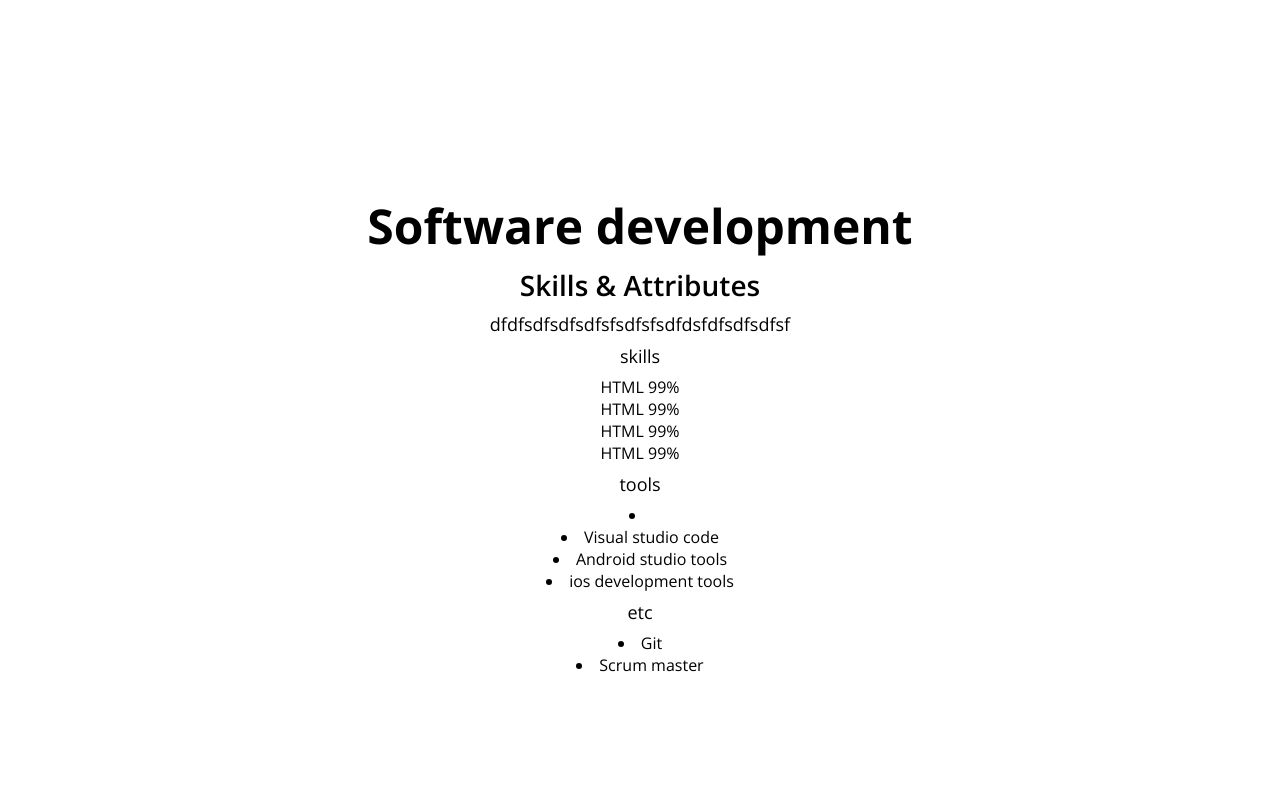
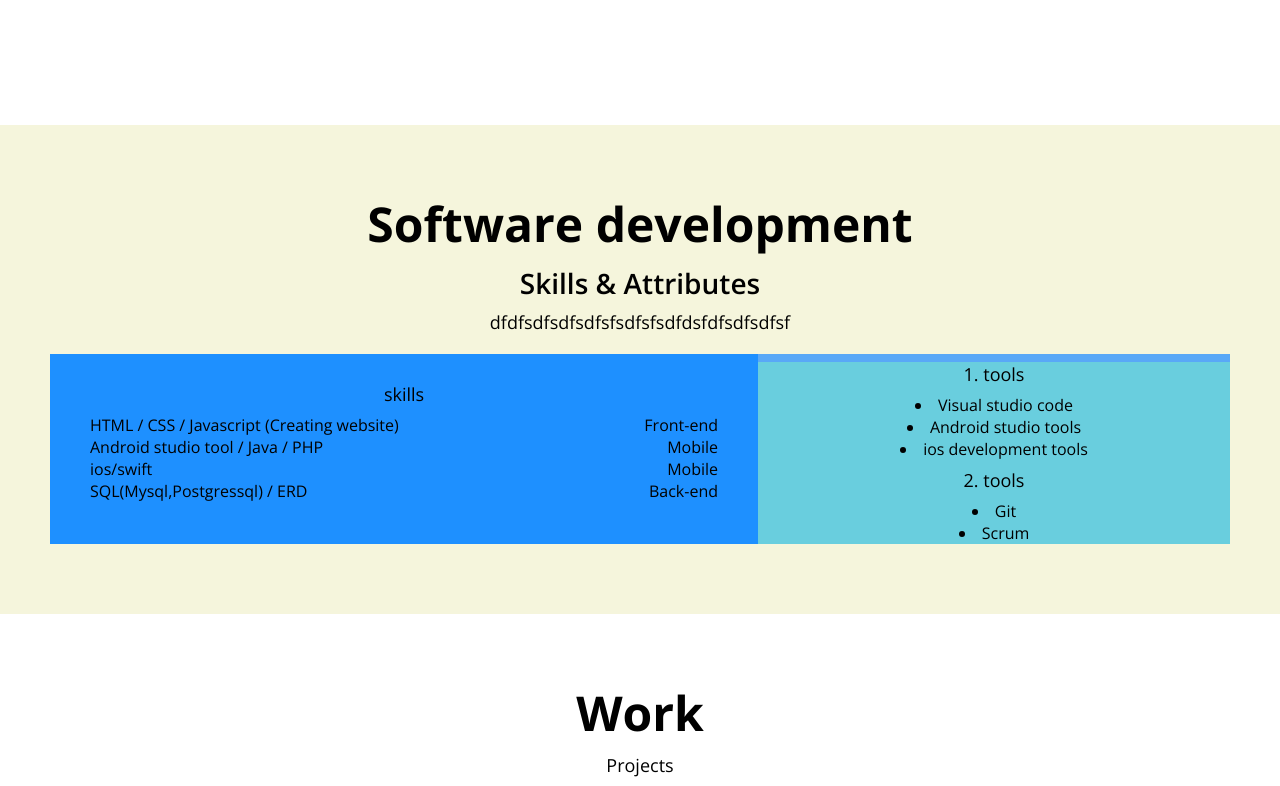
Before and after one commit to JuhyungSon/portfolio, a plain HTML site: page index.html in a window 1280 px wide. Shown: the part 1391-2177 px from the top of the page. Drawn offline with nearby package versions, Linux system fonts and the light colour scheme.

Commit message:
css:skills

```diff
--- a/index.html
+++ b/index.html
@@ -43,11 +43,11 @@
         <button class="home__contact">contact Leader</button>
     </section>
     <!-- about -->
-    <section id="About" class="section">
+    <section id="About" class="section section__container">
         <h1>About Tino Soft</h1>
-        <p> Tino soft is a software development satrt up society in UTS,Australia. </br>Tino soft is consist of UTS students. we support for new studnet in UTS:Bachelo of science in information technology. Even though you are not FEIT students, you can join
-            us. Moreover, anyone can join us from other school and ordinary person. we will work for creating software development. we will teach to participatints for making portfolio. If you are new student, we have 2st students in UTS. They will provide
-            mentoring programme. we have HD students for each subjects. you can get huge tips from them. we are going to study together for 알고리즘,자료구조,개발,코딩 테스트 in group study. </p>
+        <p> Tino soft is a software development satrt up society in UTS, Australia. </br>Tino soft is consist of UTS students. we support for new studnet in UTS:Bachelor of science in information technology. Even though you are not FEIT students, you can
+            join us. Moreover, anyone can join us from other school and ordinary person. we will work for creating software development. we will teach to participatints for making portfolio. If you are new student, we have 2st students in UTS. They will
+            provide mentoring programme. we have HD students for each subjects. you can get huge tips from them. we are going to study together for Algorithm, Data Structure, Software Development, Coding Test in group study. </p>
         <div class="about__majors">
             <div class="major">
                 <div class="major__icon">
@@ -83,7 +83,8 @@
 
     </section>
     <!-- skills -->
-    <section id="Software development" class="section">
+    <section id="Softwaredevelopment" class="section">
+        <div class="section__container">
             <h1>Software development</h1>
             <h2>Skills & Attributes</h2>
             <p>dfdfsdfsdfsdfsfsdfsfsdfdsfdfsdfsdfsf</p>
@@ -92,8 +93,8 @@
                     <h3 class="skillset__title">skills</h3>
                     <div class="skill">
                         <div class="skill__description">
-                        <span>HTML</span>
-                        <span>99%</span>
+                            <span>HTML / CSS / Javascript (Creating website)</span>
+                            <span>Front-end</span>
                         </div>
                         <div class="skill__bar">
                             <div class="skill__value"></div>
@@ -101,8 +102,8 @@
                     </div>
                     <div class="skill">
                         <div class="skill__description">
-                        <span>HTML</span>
-                        <span>99%</span>
+                            <span>Android studio tool / Java / PHP </span>
+                            <span>Mobile</span>
                         </div>
                         <div class="skill__bar">
                             <div class="skill__value"></div>
@@ -110,8 +111,8 @@
                     </div>
                     <div class="skill">
                         <div class="skill__description">
-                        <span>HTML</span>
-                        <span>99%</span>
+                            <span>ios/swift</span>
+                            <span>Mobile</span>
                         </div>
                         <div class="skill__bar">
                             <div class="skill__value"></div>
@@ -119,8 +120,8 @@
                     </div>
                     <div class="skill">
                         <div class="skill__description">
-                        <span>HTML</span>
-                        <span>99%</span>
+                            <span>SQL(Mysql,Postgressql) / ERD</span>
+                            <span>Back-end</span>
                         </div>
                         <div class="skill__bar">
                             <div class="skill__value"></div>
@@ -129,25 +130,25 @@
                 </div>
                 <div class="skillset__right">
                     <div class="tools">
-                    <h3 class="skillset__title">tools</h3>
+                        <h3 class="skillset__title">1. tools</h3>
                         <div class="tools__list">
-                        <li><span></span></li>
+
                             <li><span>Visual studio code</span></li>
                             <li><span>Android studio tools</span></li>
                             <li><span>ios development tools</span></li>
 
                         </div>
                         <div class="etc">
-                        <h3 class="skillset__title">etc</h3>
+                            <h3 class="skillset__title">2. tools</h3>
                             <div class="etc__list">
                                 <li><span>Git</span></li>
-                            <li><span>Scrum master</span></li>
-
+                                <li><span>Scrum</span></li>
                             </div>
                         </div>
                     </div>
                 </div>
-
+            </div>
+        </div>
 
 
     </section>
--- a/style.css
+++ b/style.css
@@ -154,6 +154,10 @@
         .section {
             padding: 50px;
             text-align: center;
+            margin: auto;
+        }
+
+        .section__container {
             max-width: 1200px;
             margin: auto;
         }
@@ -194,3 +198,37 @@
         .major__description {
             font-size: var(--font-small);
         }
+
+        #Softwaredevelopment {
+            background-color: beige;
+        }
+
+        .skill__description {
+            display: flex;
+            justify-content: space-between;
+        }
+
+        .skillset {
+            display: flex;
+            background-color: rgb(89, 168, 247);
+            margin: 20px 0;
+            color: #000000;
+        }
+
+        .skillset__title {
+            color: black;
+        }
+
+        .skillset__left {
+            flex-basis: 60%;
+            background: dodgerblue;
+            padding: 20px 40px;
+        }
+
+        .skillset__right {
+            flex-basis: 40%;
+        }
+
+        .tools {
+            background-color: #6bd0ddf5;
+        }
```
Lines whose indentation alone changed are shown as unchanged.
